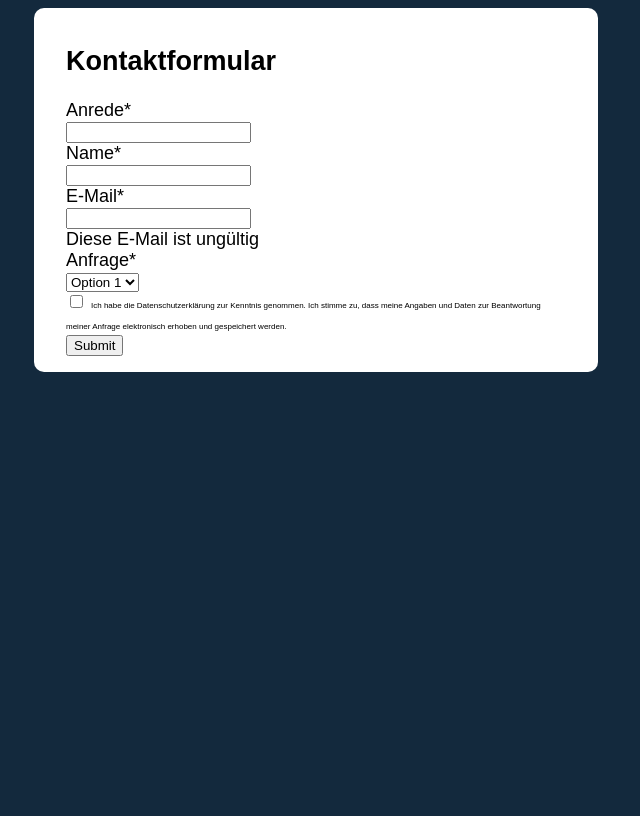
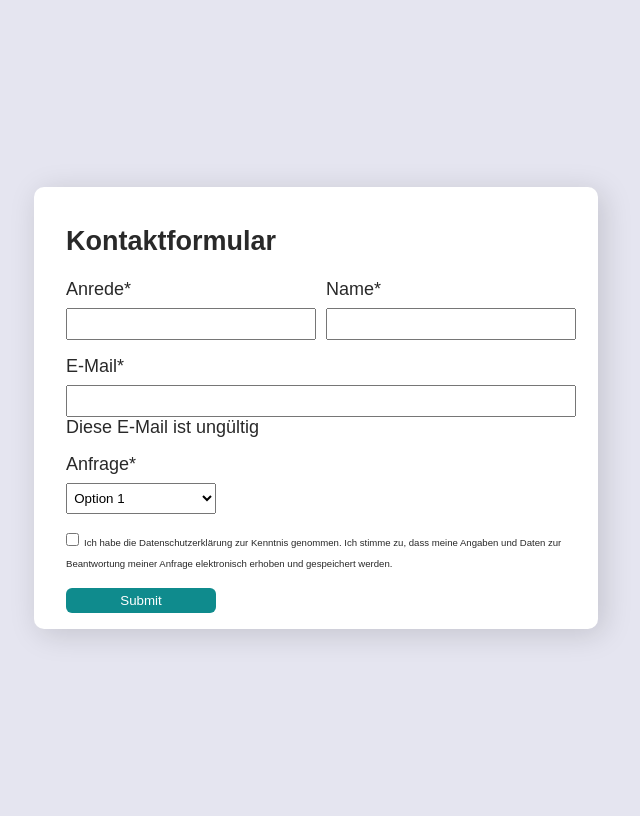
Before and after one commit to NathalieB96/myform, a PHP site: page / in a window 1280 px wide. Shown: the whole page, without its empty margins (324-964 px from the left). Before the commit the page ends 372 px from the top, so only its background shows below. Run offline with PHP 8.4, Linux system fonts and the light colour scheme.

Commit message:
style: setup scss

```diff
--- a/assets/scss/master.css
+++ b/assets/scss/master.css
@@ -1,13 +1,18 @@
 body {
-  background-color: #13293D;
+  background-color: #E5E5F0;
   display: -webkit-box;
   display: -ms-flexbox;
   display: flex;
   -webkit-box-pack: center;
       -ms-flex-pack: center;
           justify-content: center;
+  -webkit-box-align: center;
+      -ms-flex-align: center;
+          align-items: center;
   font-family: Arial, Helvetica, sans-serif;
   font-size: 18px;
+  height: 100vh;
+  color: #292929;
 }
 
 .container {
@@ -15,9 +20,56 @@
   border-radius: 10px;
   width: 500px;
   padding: 1rem 2rem;
+  -webkit-box-shadow: 5px 5px 30px rgba(0, 0, 0, 0.15);
+          box-shadow: 5px 5px 30px rgba(0, 0, 0, 0.15);
 }
 
 .small {
-  font-size: 0.5rem;
+  font-size: 0.6rem;
+}
+
+form {
+  display: -webkit-box;
+  display: -ms-flexbox;
+  display: flex;
+  -ms-flex-wrap: wrap;
+      flex-wrap: wrap;
+  -webkit-box-pack: justify;
+      -ms-flex-pack: justify;
+          justify-content: space-between;
+}
+
+.form-item {
+  width: 100%;
+  margin-bottom: 1rem;
+}
+
+.form-item__small {
+  width: 48%;
+}
+
+.form-item__input {
+  width: 100%;
+  padding: 0.4rem 0.2rem;
+  margin-top: 0.5rem;
+}
+
+.form-item__select {
+  width: 30%;
+  padding: 0.4rem 0.2rem;
+  margin-top: 0.5rem;
+}
+
+.form-item__checkbox {
+  margin: 0;
+}
+
+input[type=submit] {
+  width: 30%;
+  border: none;
+  background-color: #0F8B8D;
+  border-radius: 6px;
+  padding: 0.3rem 0rem;
+  color: #fff;
 }
 /*# sourceMappingURL=master.css.map */
--- a/assets/scss/master.scss
+++ b/assets/scss/master.scss
@@ -1,3 +1,12 @@
-// Components
+body {
+    background-color: #E5E5F0;
+    display: flex;
+    justify-content: center;
+    align-items: center;
+    font-family: Arial, Helvetica, sans-serif;
+    font-size: 18px;
+    height: 100vh;
+    color: #292929;
+}
 
 @import 'components/form';
```
Also changed, not shown: 1 other file.
